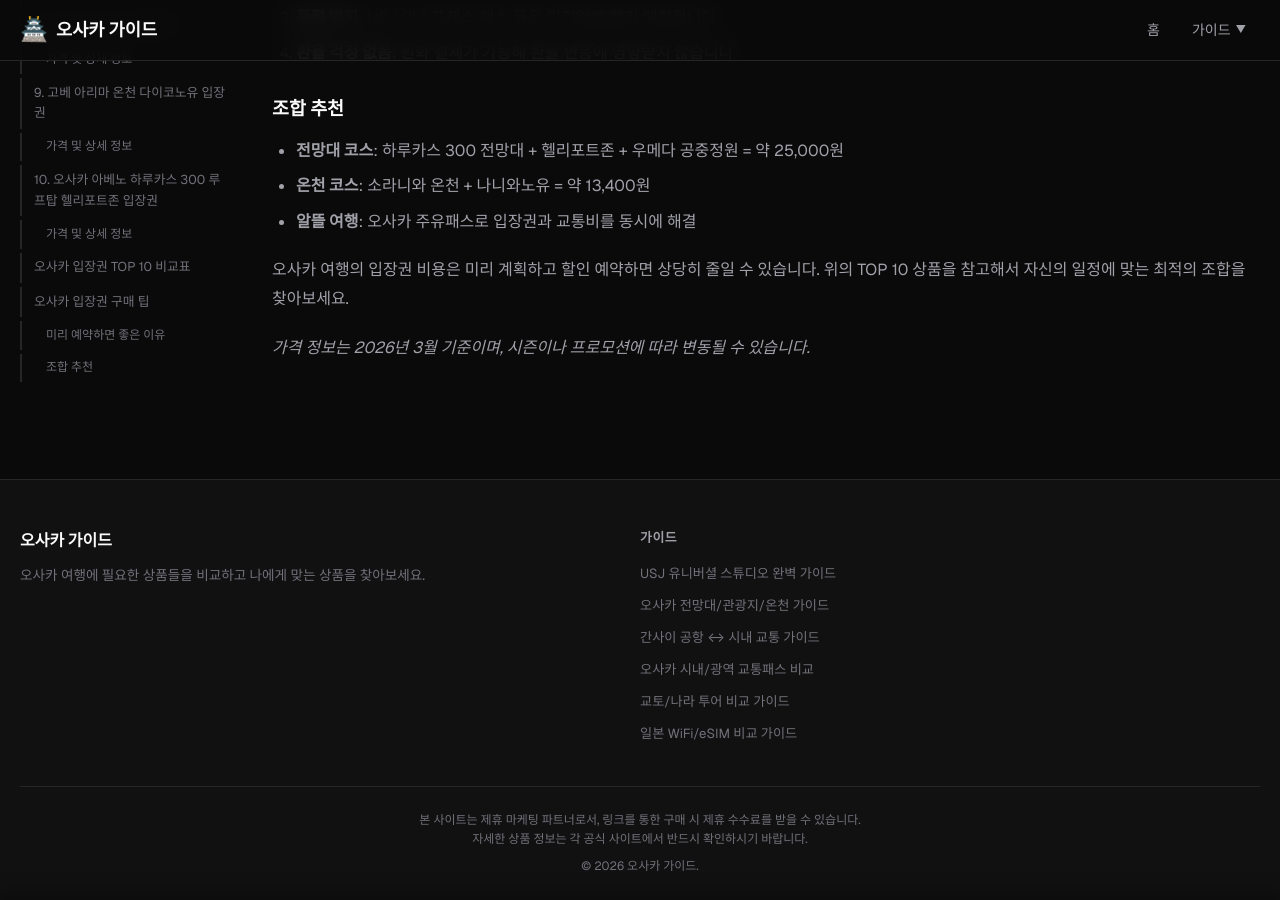
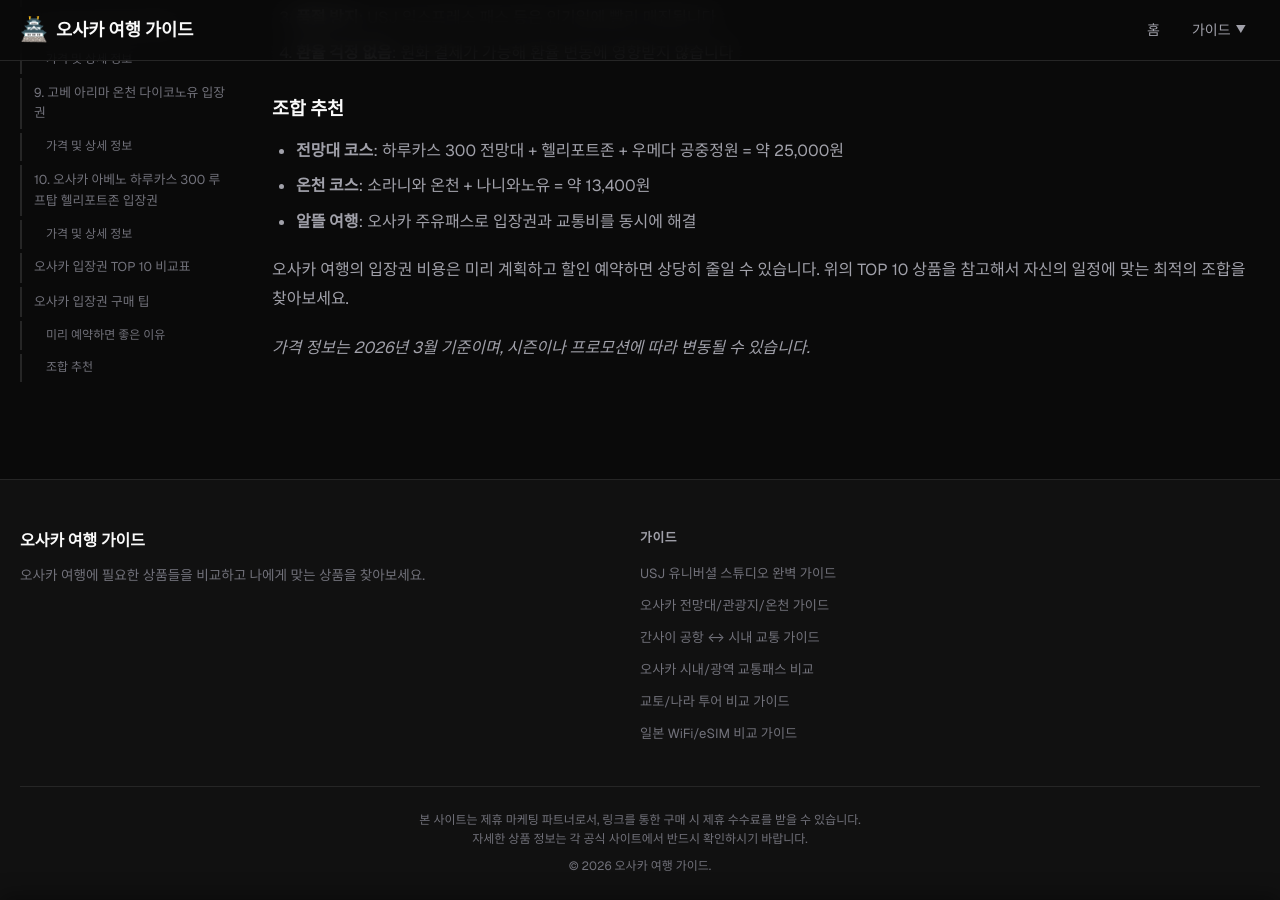
Before and after one commit to dukbong/osaka-travel-guide, a Jekyll site: the page built from _posts/2026-03-26-오사카-필수-입장권-top10.md, in a window 1280 px wide and 900 px high, scrolled down 7931 px. Built offline with Jekyll 4.4.1, drawn with Linux system fonts in a browser that asks for light colours.

Commit message:
Rename: 오사카 가이드 → 오사카 여행 가이드

```diff
--- a/_config.yml
+++ b/_config.yml
@@ -1,5 +1,5 @@
 # Site settings
-title: "오사카 가이드"
+title: "오사카 여행 가이드"
 description: "오사카 여행 준비의 모든 것. 입장권, 교통패스, eSIM, 투어, 맛집 등 오사카 여행 필수 상품 100개를 엄선하여 최저가로 비교하고 나만의 일정을 만들어보세요."
 url: "https://dukbong.github.io"
 baseurl: "/osaka-travel-guide"
--- a/_layouts/default.html
+++ b/_layouts/default.html
@@ -34,7 +34,7 @@
     <nav class="nav-container">
       <a href="{{ '/' | relative_url }}" class="nav-logo">
         <span class="logo-icon">🏯</span>
-        <span class="logo-text">오사카 가이드</span>
+        <span class="logo-text">오사카 여행 가이드</span>
       </a>
 
       <ul class="nav-links">
@@ -105,7 +105,7 @@
     <div class="footer-container">
       <div class="footer-grid">
         <div class="footer-about">
-          <h3>오사카 가이드</h3>
+          <h3>오사카 여행 가이드</h3>
           <p>오사카 여행에 필요한 상품들을 비교하고 나에게 맞는 상품을 찾아보세요.</p>
         </div>
         <div class="footer-links">
@@ -122,7 +122,7 @@
           <p>본 사이트는 제휴 마케팅 파트너로서, 링크를 통한 구매 시 제휴 수수료를 받을 수 있습니다.</p>
           <p>자세한 상품 정보는 각 공식 사이트에서 반드시 확인하시기 바랍니다.</p>
         </div>
-        <p>&copy; {{ 'now' | date: '%Y' }} 오사카 가이드.</p>
+        <p>&copy; {{ 'now' | date: '%Y' }} 오사카 여행 가이드.</p>
       </div>
     </div>
   </footer>
--- a/_layouts/post.html
+++ b/_layouts/post.html
@@ -45,11 +45,11 @@ layout: default
   "dateModified": "{{ page.last_modified_at | default: page.date | date_to_xmlschema }}",
   "author": {
     "@type": "Organization",
-    "name": "오사카 가이드"
+    "name": "오사카 여행 가이드"
   },
   "publisher": {
     "@type": "Organization",
-    "name": "오사카 가이드",
+    "name": "오사카 여행 가이드",
     "url": "{{ site.url }}{{ site.baseurl }}"
   },
   "description": "{{ page.description | default: page.excerpt | strip_html | escape | truncate: 160 }}",
```
